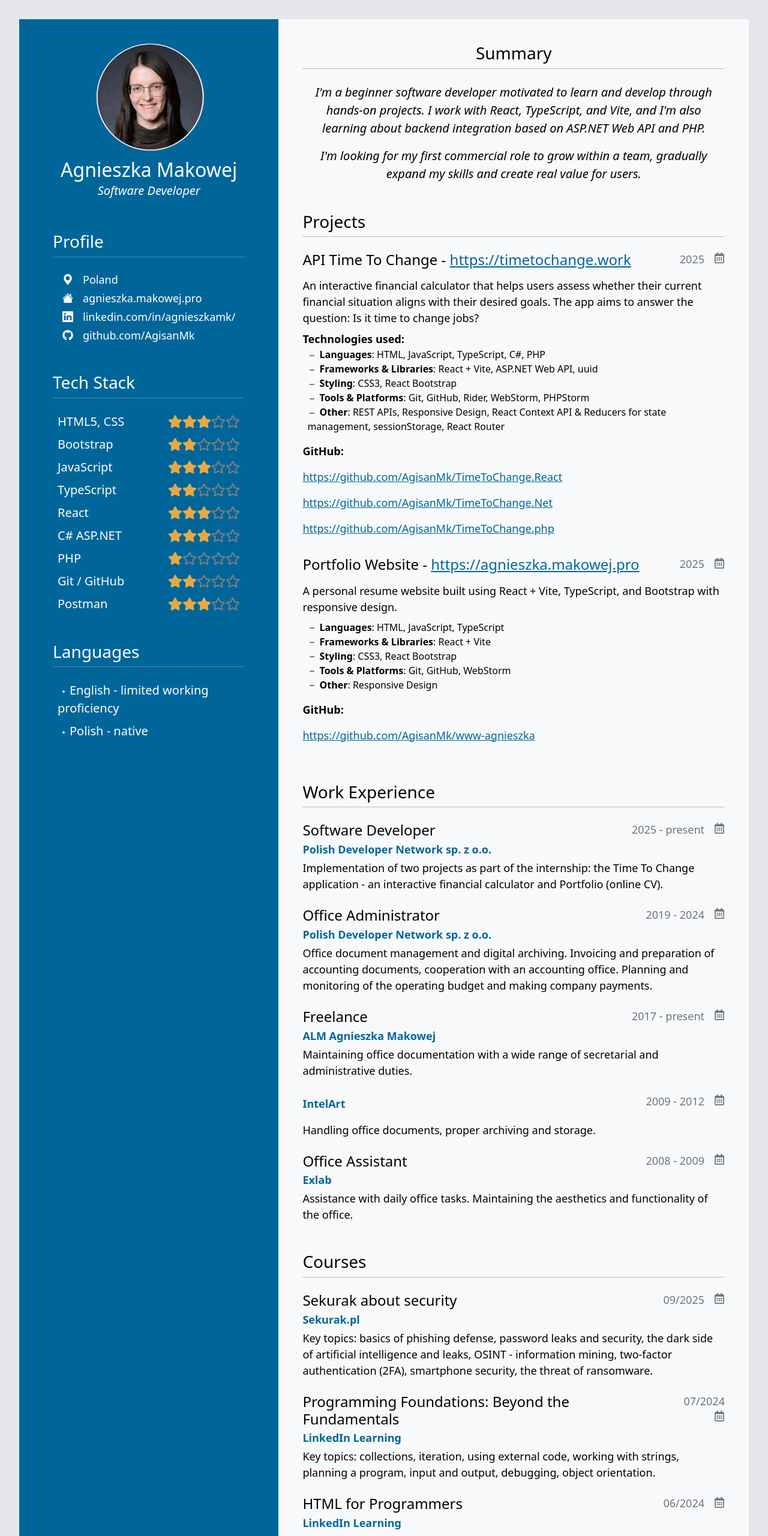
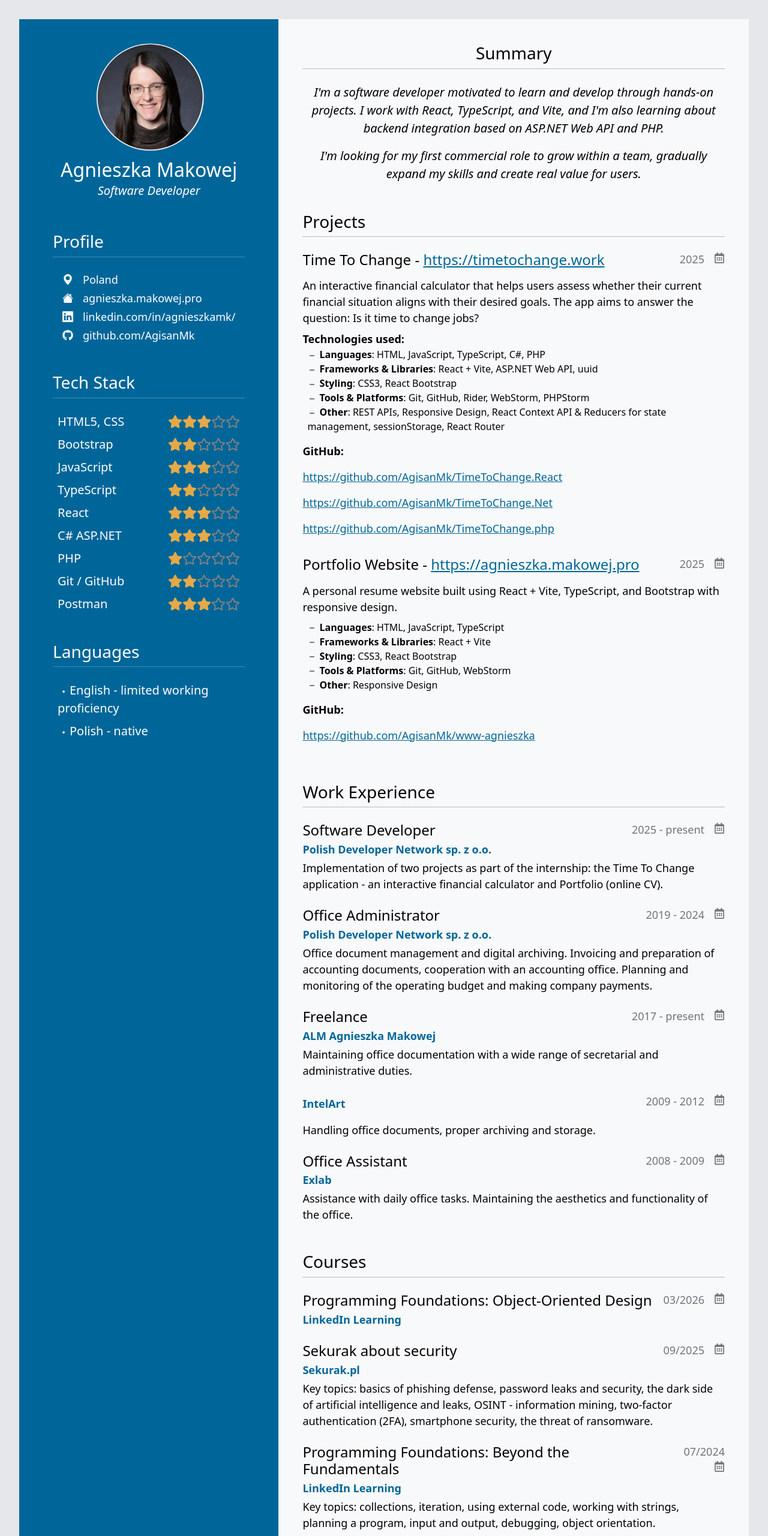
Before and after one commit to AgisanMk/www-agnieszka, a React (Vite) app: page / in a window 1280 px wide. Shown: the top 2561 px of the page at 60% size. Built offline with nearby package versions, Linux system fonts and the light colour scheme; the HTML template or start-up script is replaced by a standard one.

Commit message:
Content update

```diff
--- a/src/App.tsx
+++ b/src/App.tsx
@@ -174,7 +174,7 @@ const App = () => {
             <h3>Summary</h3>
             <hr className="mb-4 mt-0" />
             <p className="fs-5 fst-italic">
-              I'm a beginner software developer motivated to learn and develop through hands-on projects. I&nbsp;work with React, TypeScript, and Vite, and I'm also learning about backend integration based on ASP.NET Web API and PHP.
+              I'm a software developer motivated to learn and develop through hands-on projects. I&nbsp;work with React, TypeScript, and Vite, and I'm also learning about backend integration based on ASP.NET Web API and PHP.
             </p>
             <p className="fs-5 fst-italic">
               I'm looking for my first commercial role to grow within a team, gradually expand my skills and create real value for users.
--- a/src/data/data-cv.ts
+++ b/src/data/data-cv.ts
@@ -43,7 +43,7 @@ export const technologiesWebsite: Technology[] = [
 
 export const projects: ProjectItem[] = [
     {
-        nameProject: 'API Time To Change',
+        nameProject: 'Time To Change',
         linkProject: 'https://timetochange.work',
         period: '2025',
         desc: 'An interactive financial calculator that helps users assess whether their current financial situation aligns with their desired goals. The app aims to answer the question: Is it time to change jobs?',
@@ -103,6 +103,12 @@ export const experience: ExperienceItem[] = [
 
 export const courses: CourseItem[] = [
     {
+        name: 'Programming Foundations: Object-Oriented Design',
+        company: 'LinkedIn Learning',
+        period: '03/2026',
+        desc: '',
+    },
+    {
         name: 'Sekurak about security',
         company: 'Sekurak.pl',
         period: '09/2025',
```
